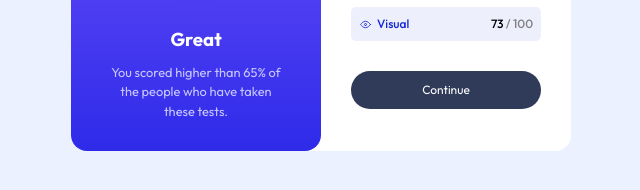
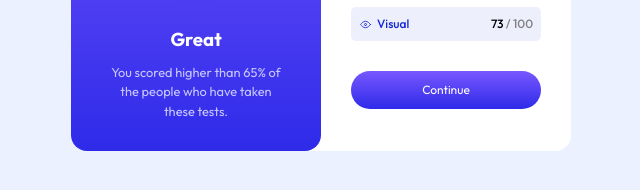
Before and after one commit to bilalpirzada/result-summary-component, a plain HTML site: page index.html in a window 1280 px wide. In both pictures the pointer is over the button "Continue". Shown: the part 424-614 px from the top of the page, without its empty margins (319-959 px from the left). Drawn offline with Linux system fonts and the light colour scheme.

Commit message:
completed

```diff
--- a/style.css
+++ b/style.css
@@ -188,3 +188,14 @@ main{
   color: var(--White);
   font-size: .75rem;
 }
+
+.white-container button:hover{
+  cursor: pointer;
+  background-image: linear-gradient(var(--Lightslateblue),var(--Lightroyalblue));
+}
+
+@media (max-width:375px){
+  main{
+    flex-direction: column;
+  }
+}
```
